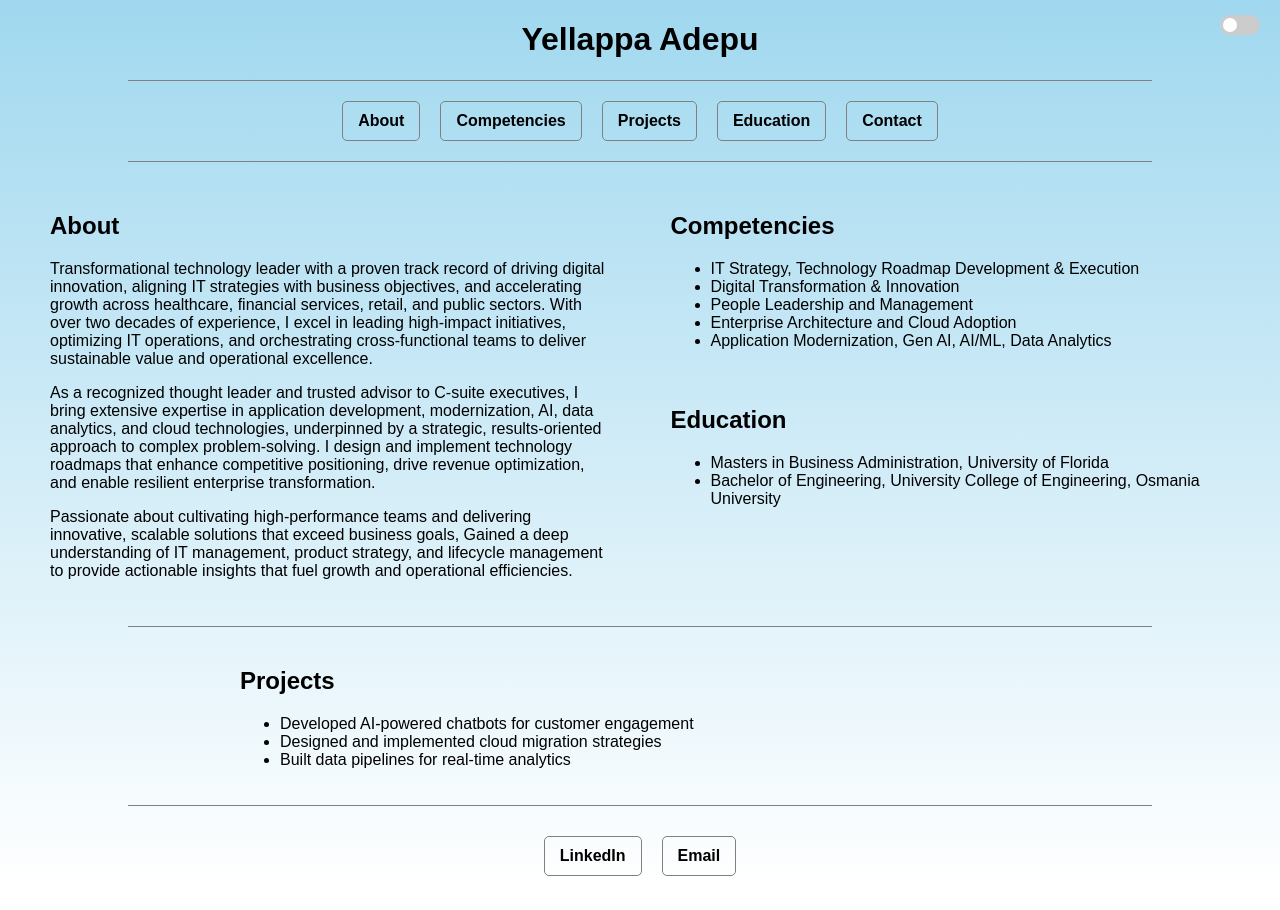
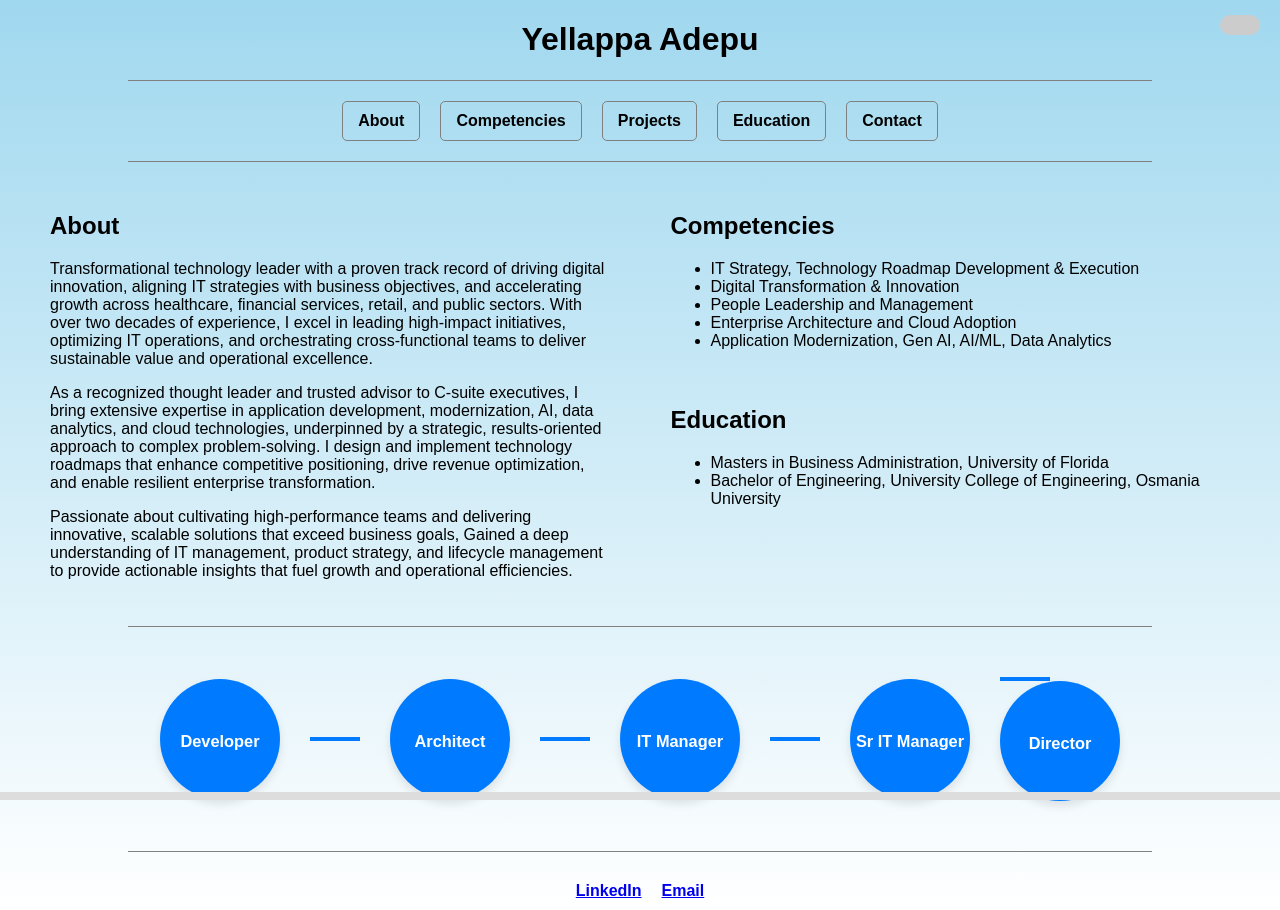
Before and after one commit to y-adepu/y-adepu.github.io, a plain HTML site: page index.html in a window 1280 px wide. Before the commit the page ends 886 px from the top, so only its background shows below. Drawn offline with Linux system fonts and the light colour scheme.

Commit message:
modified

```diff
--- a/index.html
+++ b/index.html
@@ -7,106 +7,6 @@
     <title>Yellappa Adepu</title>
     <link rel="stylesheet" href="styles.css">
     <script defer src="script.js"></script>
-    <style>
-        body {
-            font-family: Arial, sans-serif;
-            margin: 0;
-            padding: 0;
-            transition: background 0.3s, color 0.3s;
-            background: linear-gradient(to bottom, #a0d8ef, #ffffff);
-        }
-
-        .divider {
-            width: 80%;
-            height: 1px;
-            background: gray;
-            margin: 10px auto;
-        }
-
-        .nav {
-            display: flex;
-            justify-content: center;
-            gap: 20px;
-            margin: 20px 0;
-            flex-wrap: nowrap;
-        }
-
-        .nav a {
-            text-decoration: none;
-            padding: 10px 15px;
-            border: 1px solid gray;
-            border-radius: 5px;
-            color: black;
-            transition: background 0.3s;
-            white-space: nowrap;
-        }
-
-        .nav a:hover {
-            background: #007bff;
-            color: white;
-        }
-
-        .container {
-            display: flex;
-            justify-content: center;
-            align-items: start;
-            gap: 20px;
-            max-width: 1200px;
-            margin: auto;
-            padding: 10px;
-        }
-
-        .column {
-            flex: 1;
-        }
-
-        .split-column {
-            display: flex;
-            flex-direction: column;
-            gap: 20px;
-        }
-
-        .vertical-divider {
-            width: 1px;
-            background: gray;
-            height: 70%;
-            display: flex;
-            transform: translateX(-50%);
-        }
-
-        .center {
-            text-align: center;
-        }
-
-        section {
-            padding: 10px;
-            max-width: 800px;
-            margin: auto;
-            bottom: 2px;
-        }
-
-        @media (max-width: 768px) {
-            .nav {
-                flex-wrap: wrap;
-                justify-content: center;
-                overflow-x: auto;
-            }
-
-            .vertical-divider {
-                display: none; /* Hide it on smaller screens for better layout */
-            }
-
-            .container {
-                flex-direction: column;
-                align-items: center;
-            }
-
-            section {
-                padding: 15px;
-            }
-}
-
-    </style>
 </head>
 
 <body>
@@ -176,15 +76,68 @@
         </div>
     </div>
     <div class="divider"></div>
-    <section id="projects">
-        <h2>Projects</h2>
-        <ul>
-            <li>Developed AI-powered chatbots for customer engagement</li>
-            <li>Designed and implemented cloud migration strategies</li>
-            <li>Built data pipelines for real-time analytics</li>
-        </ul>
-    </section>
-
+    <div class="timeline-container">
+        <div class="timeline">
+            <div class="timeline-item" onclick="toggleDetails(this)">
+                <div class="timeline-circle">
+                    <span></span>
+                    <h3>Developer</h3>
+                </div>
+                <ul class="timeline-details hidden">
+                    <li>.</li>
+                    <li>.</li>
+                </ul>
+            </div>
+            <div class="arrow"></div>
+            <div class="timeline-item" onclick="toggleDetails(this)">
+                <div class="timeline-circle">
+                    <span></span>
+                    <h3>Architect</h3>
+                </div>
+                <ul class="timeline-details hidden">
+                    <li>.</li>
+                    <li>.</li>
+                </ul>
+            </div>
+            <div class="arrow"></div>
+            <div class="timeline-item" onclick="toggleDetails(this)">
+                <div class="timeline-circle">
+                    <span></span>
+                    <h3>IT Manager</h3>
+                </div>
+                <ul class="timeline-details hidden">
+                    <li>.</li>
+                    <li>.</li>
+                </ul>
+            </div>
+            <div class="arrow"></div>
+            <div class="timeline-item" onclick="toggleDetails(this)">
+                <div class="timeline-circle">
+                    <span></span>
+                    <h3>Sr IT Manager</h3>
+                </div>
+                <ul class="timeline-details hidden">
+                    <li><strong>.</li>
+                    <li><strong>.</li>
+                </ul>
+            </div>
+            <div class="arrow"></div>
+            <div class="timeline-item" onclick="toggleDetails(this)">
+                <div class="timeline-circle">
+                    <span></span>
+                    <h3>Director</h3>
+                </div>
+                <ul class="timeline-details hidden">
+                    <li><strong>.</li>
+                    <li><strong>.</li>
+                </ul>
+            </div>
+        </div>
+    </div>
+        <!-- Progress Bar -->
+        <div class="progress-bar-container">
+            <div class="progress-bar"></div>
+        </div>
     <div class="divider"></div>
     <section id="contact">
         <div class="contact-container">
@@ -198,4 +151,5 @@
     </section>
     </div>
 </body>
+
 </html>
--- a/script.js
+++ b/script.js
@@ -18,3 +18,32 @@ document.addEventListener("DOMContentLoaded", () => {
         }
     });
 });
+
+function toggleDetails(element) {
+    let details = element.querySelector(".timeline-details");
+
+    if (details.classList.contains("hidden")) {
+        document.querySelectorAll(".timeline-details").forEach((el) => {
+            el.classList.add("hidden");
+            el.classList.remove("active");
+        });
+
+        details.classList.remove("hidden");
+        details.classList.add("active");
+    } else {
+        details.classList.add("hidden");
+        details.classList.remove("active");
+    }
+}
+
+// Progress Bar Scroll Effect
+window.addEventListener("scroll", () => {
+    let timeline = document.querySelector(".timeline");
+    let progressBar = document.querySelector(".progress-bar");
+
+    let scrollWidth = timeline.scrollWidth - timeline.clientWidth;
+    let scrollLeft = timeline.scrollLeft;
+    let scrollPercentage = (scrollLeft / scrollWidth) * 100;
+
+    progressBar.style.width = `${scrollPercentage}%`;
+});
--- a/styles.css
+++ b/styles.css
@@ -1,3 +1,110 @@
+body {
+    font-family: Arial, sans-serif;
+    margin: 0;
+    padding: 0;
+    transition: background 0.3s, color 0.3s;
+    background: linear-gradient(to bottom, #a0d8ef, #ffffff);
+}
+
+.divider {
+    width: 80%;
+    height: 1px;
+    background: gray;
+    margin: 10px auto;
+}
+
+.nav {
+    display: flex;
+    justify-content: center;
+    gap: 20px;
+    margin: 20px 0;
+    flex-wrap: nowrap;
+}
+
+.nav a {
+    text-decoration: none;
+    padding: 10px 15px;
+    border: 1px solid gray;
+    border-radius: 5px;
+    color: black;
+    transition: background 0.3s;
+    white-space: nowrap;
+}
+
+.nav a:hover {
+    background: #007bff;
+    color: white;
+}
+
+.container {
+    display: flex;
+    justify-content: center;
+    align-items: start;
+    gap: 20px;
+    max-width: 1200px;
+    margin: auto;
+    padding: 10px;
+}
+
+.column {
+    flex: 1;
+}
+
+.split-column {
+    display: flex;
+    flex-direction: column;
+    gap: 20px;
+}
+
+.vertical-divider {
+    width: 1px;
+    background: gray;
+    height: 70%;
+    display: flex;
+    transform: translateX(-50%);
+}
+
+.center {
+    text-align: center;
+}
+
+section {
+    padding: 10px;
+    max-width: 800px;
+    margin: auto;
+    bottom: 2px;
+}
+.contact-container {
+    display: flex;
+    justify-content: center;  /* Center items horizontally */
+    align-items: center;      /* Align items vertically */
+    gap: 20px;                /* Space between elements */
+    flex-wrap: wrap;          /* Ensure responsiveness */
+    margin-top: 10px;
+}
+
+@media (max-width: 768px) {
+    .nav {
+        flex-wrap: wrap;
+        justify-content: center;
+        overflow-x: auto;
+    }
+
+    .vertical-divider {
+        display: none;
+        /* Hide it on smaller screens for better layout */
+    }
+
+    .container {
+        flex-direction: column;
+        align-items: center;
+    }
+
+    section {
+        padding: 15px;
+    }
+}
+
 .dark-mode {
     background: #222;
     color: white;
@@ -46,65 +153,164 @@
     border-radius: 20px;
 }
 
-/* Circle inside slider */
-.slider:before {
-    position: absolute;
-    content: "";
-    height: 14px;
-    width: 14px;
-    left: 3px;
-    bottom: 3px;
-    background-color: white;
-    transition: 0.4s;
-    border-radius: 50%;
+
+/* Timeline Container */
+.timeline-container {
+    display: flex;
+    flex-direction: column;
+    align-items: center;
+    padding: 20px;
+    overflow-x: auto;
+    white-space: nowrap;
+    position: relative;
 }
 
-/* When checked, move the slider */
-input:checked + .slider {
-    background-color: #007bff;
+/* Timeline Layout */
+.timeline {
+    display: flex;
+    align-items: center;
+    gap: 30px;
+    position: relative;
+    padding: 20px;
 }
 
-input:checked + .slider:before {
-    transform: translateX(20px);
+/* Circular Design for Roles */
+.timeline-circle {
+    width: 120px;
+    height: 120px;
+    background: #007bff;
+    color: white;
+    font-size: 14px;
+    font-weight: bold;
+    display: flex;
+    flex-direction: column;
+    justify-content: center;
+    align-items: center;
+    text-align: center;
+    border-radius: 50%;
+    box-shadow: 0 5px 10px rgba(0, 0, 0, 0.1);
+    transition: transform 0.3s ease-in-out;
+    cursor: pointer;
+    position: relative;
 }
 
-/* Rounded slider */
-.slider.round {
-    border-radius: 34px;
-}
-.contact-container {
-    display: flex;
-    justify-content: center;  /* Center items horizontally */
-    align-items: center;      /* Align items vertically */
-    gap: 20px;                /* Space between elements */
-    flex-wrap: wrap;          /* Ensure responsiveness */
-    margin-top: 10px;
+/* Circle Hover Effect */
+.timeline-circle:hover {
+    transform: scale(1.1);
+    box-shadow: 0px 5px 15px rgba(0, 0, 0, 0.2);
 }
 
-.contact-item {
-    padding: 10px 15px;
-    border: 1px solid gray;
-    border-radius: 5px;
-    text-align: center;
-    transition: background 0.3s;
+/* Position Year & Role inside Circle */
+.timeline-circle span {
+    font-size: 18px;
+    font-weight: bold;
+    margin-bottom: 5px;
 }
 
-/* Hover effect for links */
-.contact-item a {
-    text-decoration: none;
-    color: black;
-    font-weight: bold;
-    transition: color 0.3s;
+/* Special Highlight for Executive MBA */
+.highlighted .timeline-circle {
+    background: purple;
+    border: 2px solid gold;
 }
 
-.contact-item a:hover {
-    color: #007bff;
+/* Bullet Points Underneath Each Role */
+.timeline-details {
+    list-style-type: disc;
+    padding-left: 15px;
+    text-align: left;
+    max-width: 180px;
+    font-size: 14px;
+    transition: max-height 0.5s ease-in-out;
+    overflow: hidden;
+    max-height: 0;
+    opacity: 0;
 }
 
-/* Ensure responsiveness */
-@media (max-width: 768px) {
-    .contact-container {
-        flex-direction: column;
-        align-items: center;
+/* Show details when active */
+.timeline-details.active {
+    max-height: 200px;
+    opacity: 1;
+}
+
+/* Initially Hidden */
+.hidden {
+    display: none;
+}
+
+/* Arrows between circles */
+.arrow {
+    width: 50px;
+    height: 4px;
+    background: #007bff;
+    position: relative;
+    display: flex;
+    align-items: center;
+    justify-content: center;
+    overflow: hidden;
+}
+
+/* Bouncing Animated Arrow */
+.arrow::after {
+    content: "➤";
+    position: absolute;
+    right: -10px;
+    top: -3px;
+    color: #007bff;
+    font-size: 24px;
+    animation: bounceArrow 1.5s infinite ease-in-out;
+}
+
+/* Keyframe Animation */
+@keyframes bounceArrow {
+    0% {
+        transform: translateX(-10px);
+        opacity: 0;
+    }
+    50% {
+        opacity: 1;
+        transform: translateX(5px);
+    }
+    100% {
+        transform: translateX(10px);
+        opacity: 0;
     }
 }
+
+/* Progress Bar Container */
+.progress-bar-container {
+    width: 100%;
+    height: 8px;
+    background: #ddd;
+    position: absolute;
+    bottom: 0;
+    left: 0;
+}
+
+/* Progress Bar */
+.progress-bar {
+    width: 0%;
+    height: 8px;
+    background: #007bff;
+    transition: width 0.3s ease-in-out;
+}
+
+/* Make the timeline responsive */
+@media (max-width: 768px) {
+    .timeline {
+        flex-direction: row;
+        overflow-x: scroll;
+        padding-bottom: 20px;
+    }
+
+    .timeline-item {
+        min-width: 180px;
+    }
+
+    .arrow {
+        width: 30px;
+    }
+
+    .progress-bar-container {
+        height: 5px;
+    }
+}
```
